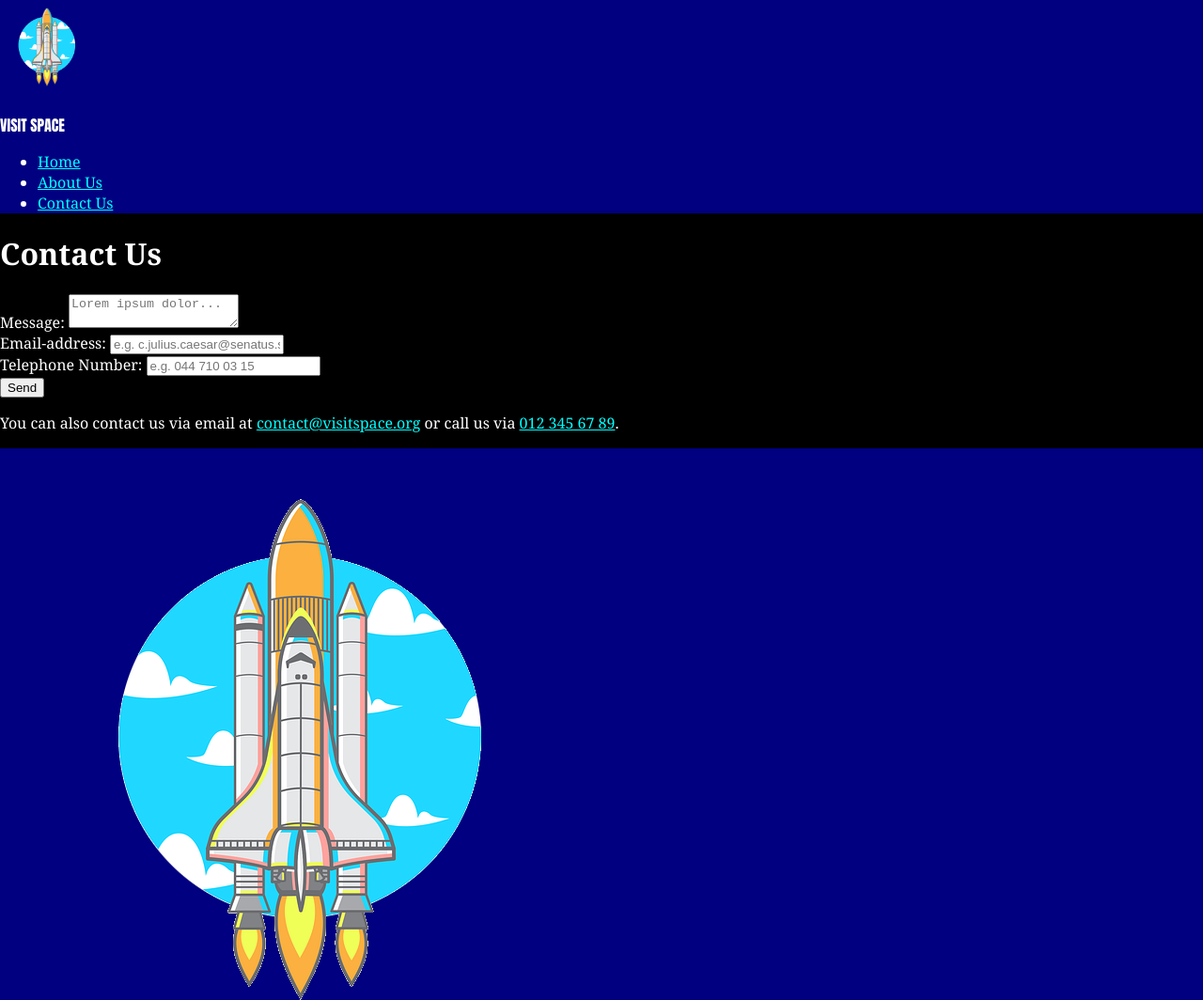
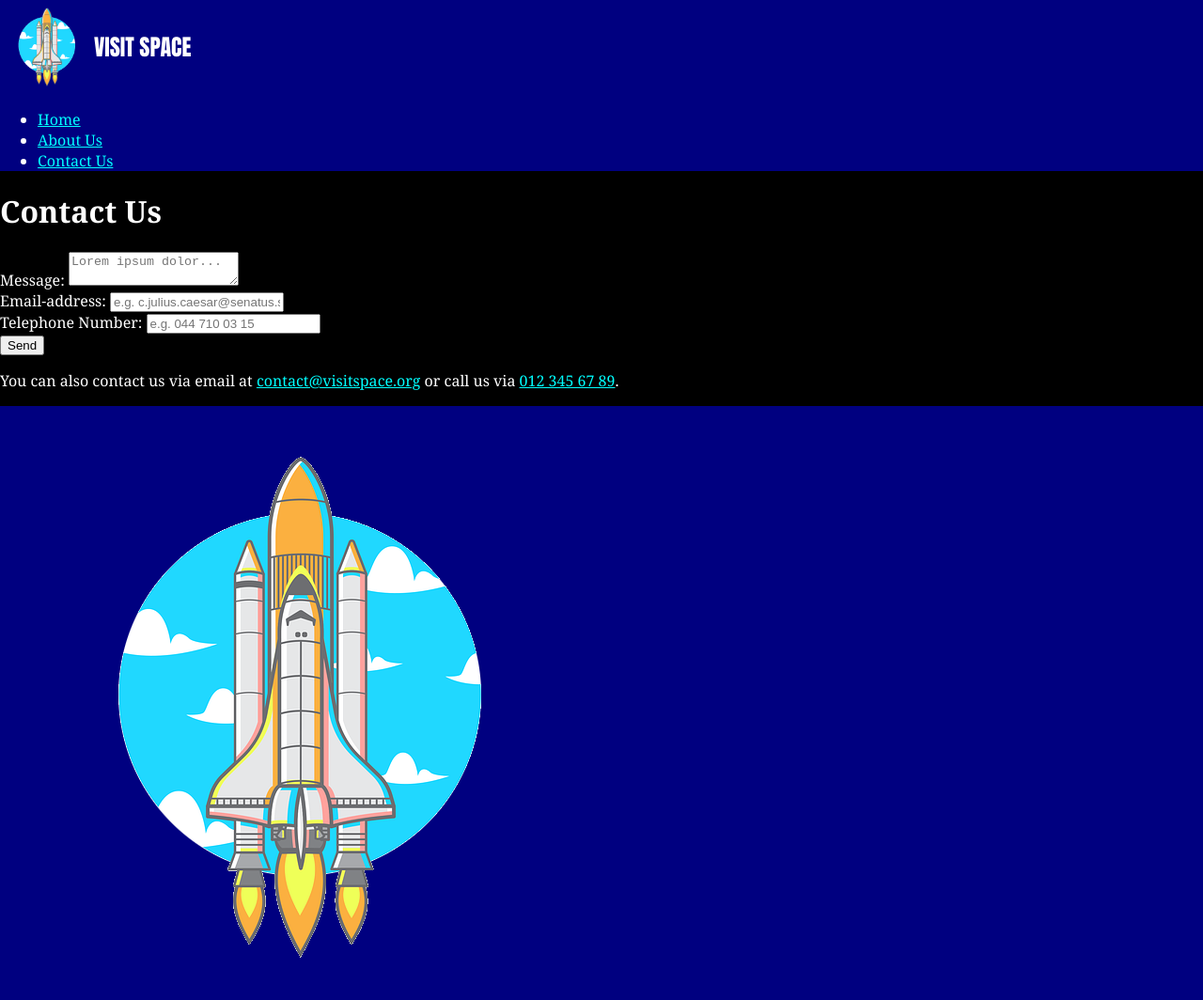
Before and after one commit to Ask-Leijonhufvud/dt224g_projektuppgift_ask_leijonhufvud, a plain HTML site: page contact.html in a window 1280 px wide. Shown: the top 1064 px of the page at 94% size. Drawn offline with Linux system fonts and the light colour scheme.

Commit message:
adjust layout of header logo and title

```diff
--- a/css/base.css
+++ b/css/base.css
@@ -27,4 +27,10 @@ a {
 }
 #header-title {
     font-family: Impact, Haettenschweiler, 'Arial Narrow Bold', sans-serif;
+    font-size: x-large;
 }
+#logo-header {
+    display: flex;
+    flex-direction: row;
+    align-items: center;
+}
```
